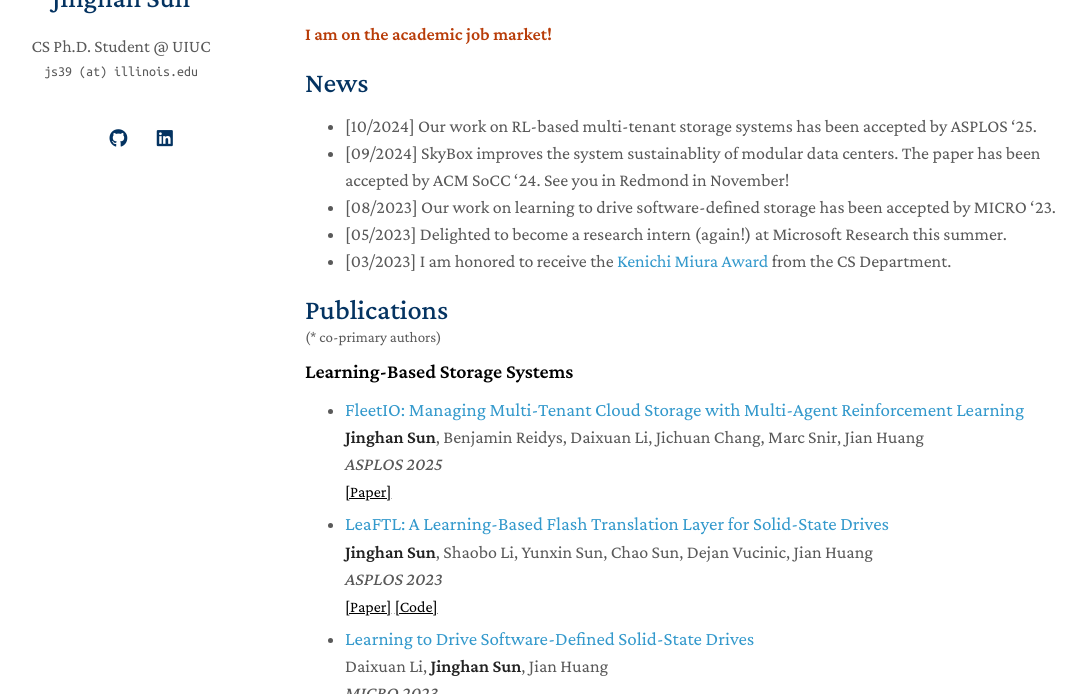
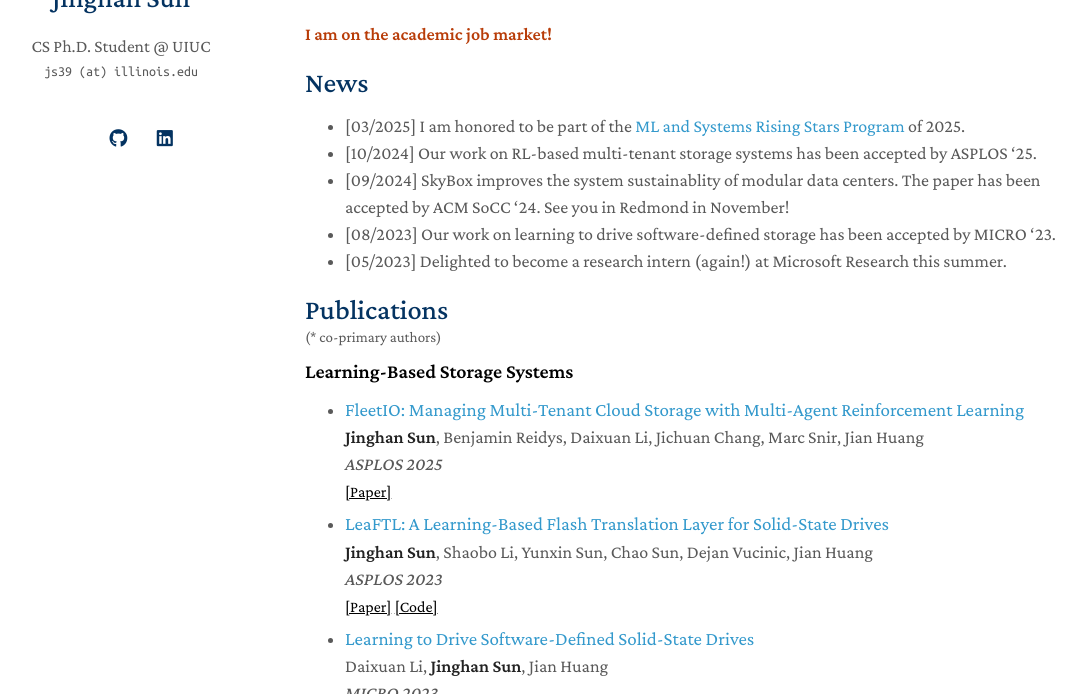
Before and after one commit to my-HenryS/my-HenryS.github.io, a Jekyll site: the page built from index.md, in a window 1280 px wide and 900 px high, cut to the strip 206-900 px from the top of the window. Shown: the whole strip, without its empty margins (85-1170 px from the left). Built offline with Jekyll 4.4.1, drawn with Linux system fonts in a browser that asks for light colours; a style sheet for code colours, icons or effects is not loaded; some of the changed text lies outside the part shown.

Commit message:
update news&awards

```diff
--- /dev/null
+++ b/_includes/news.md
@@ -0,0 +1,10 @@
+## News
+- [03/2025] I am honored to be part of the [ML and Systems Rising Stars Program](https://mlcommons.org/about-us/programs/) of 2025.
+- [10/2024] Our work on RL-based multi-tenant storage systems has been accepted by ASPLOS '25.
+- [09/2024] SkyBox improves the system sustainablity of modular data centers. The paper has been accepted by ACM SoCC '24. See you in Redmond in November!
+- [08/2023] Our work on learning to drive software-defined storage has been accepted by MICRO '23.
+- [05/2023] Delighted to become a research intern (again!) at Microsoft Research this summer.
+<!-- - [03/2023] I am honored to receive the [Kenichi Miura Award](https://siebelschool.illinois.edu/about/awards/graduate-fellowships-awards/kenichi-miura-award) from the CS Department.  -->
+<!-- - **[March 2023]** We published our study on file system security vulnerabilities at ACM Transactions on Storage. -->
+<!-- - **[Sept 2022]** Our work on a learning-based flash translation layer LeaFTL has been accepted by ASPLOS ‘23. -->
+<!-- - **[March 2022]** Our research on a learning-based storage harvesting framework BlockFlex has been accepted by OSDI ‘22. -->
--- a/_includes/services.md
+++ b/_includes/services.md
@@ -32,6 +32,7 @@
 
 ## Awards
 <ul style="margin:0 0 20px;">
+  <li>ML and Systems Rising Stars, MLCommons, 2025</li>
   <li>Kenichi Miura Award – For Excellence in High-Performance Computing, UIUC, 2023</li>
   <li>NVMW Memorable Paper Award Finalist, NVMW, 2023</li>
   <li>Student Travel Grants, NVMW ’23 & OSDI ’22</li>
--- a/index.md
+++ b/index.md
@@ -7,15 +7,8 @@ I am a final-year CS Ph.D. student at the University of Illinois at Urbana-Champ
 
 <span style="color:#B83C08; font-weight:bold"> I am on the academic job market! </span>
 
-## News
-- [10/2024] Our work on RL-based multi-tenant storage systems has been accepted by ASPLOS '25.
-- [09/2024] SkyBox improves the system sustainablity of modular data centers. The paper has been accepted by ACM SoCC '24. See you in Redmond in November!
-- [08/2023] Our work on learning to drive software-defined storage has been accepted by MICRO '23.
-- [05/2023] Delighted to become a research intern (again!) at Microsoft Research this summer.
-- [03/2023] I am honored to receive the [Kenichi Miura Award](https://siebelschool.illinois.edu/about/awards/graduate-fellowships-awards/kenichi-miura-award) from the CS Department.
-<!-- - **[March 2023]** We published our study on file system security vulnerabilities at ACM Transactions on Storage. -->
-<!-- - **[Sept 2022]** Our work on a learning-based flash translation layer LeaFTL has been accepted by ASPLOS ‘23. -->
-<!-- - **[March 2022]** Our research on a learning-based storage harvesting framework BlockFlex has been accepted by OSDI ‘22. -->
+
+{% include_relative _includes/news.md %}
 
 {% include_relative _includes/publications.md %}
 
```
Also changed, not shown: 1 other file.
